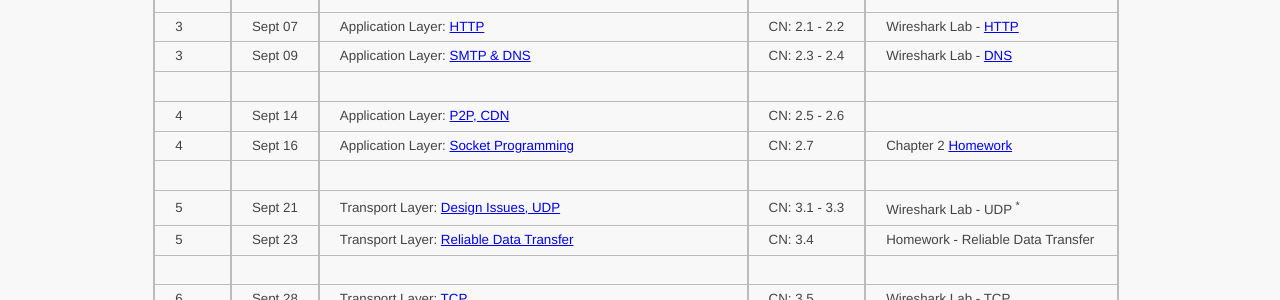
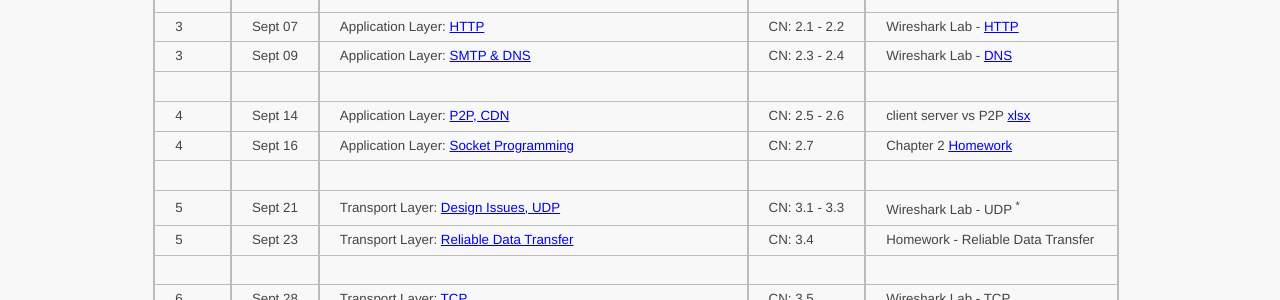
Before and after one commit to ycpcs/cs330-fall2021, a Jekyll site: the page built from schedule/index.md, in a window 1280 px wide. Shown: the part 341-641 px from the top of the page. Built offline with Jekyll 4.4.1, drawn with Linux system fonts in a browser that asks for light colours.

Commit message:
add excel file

```diff
--- a/schedule/index.md
+++ b/schedule/index.md
@@ -19,7 +19,7 @@ CN: [Computer Networking: A Top-Down Approach](https://www.pearson.com/us/higher
 > 3  | Sept 07 | Application Layer: [HTTP](slides/chapter_2.pdf) | CN: 2.1 - 2.2 | Wireshark Lab - [HTTP](../labs/files/Wireshark_HTTP_v8.1.pdf)
 > 3  | Sept 09 | Application Layer: [SMTP & DNS](slides/chapter_2.pdf) | CN: 2.3 - 2.4 | Wireshark Lab - [DNS](../labs/files/Wireshark_DNS_v8.1.pdf)
 > | | | |
-> 4  | Sept 14 | Application Layer: [P2P, CDN](slides/chapter_2.pdf) | CN: 2.5 - 2.6 |
+> 4  | Sept 14 | Application Layer: [P2P, CDN](slides/chapter_2.pdf) | CN: 2.5 - 2.6 | client server vs P2P [xlsx](files/cs_vs_p2p.xlsx)
 > 4  | Sept 16 | Application Layer: [Socket Programming](slides/chapter_2.pdf) | CN: 2.7 | Chapter 2 [Homework](../assign/homework2.html)
 > | | | |
 > 5  | Sept 21 | Transport Layer: [Design Issues, UDP](slides/chapter_3.pdf) | CN: 3.1 - 3.3 | Wireshark Lab - UDP <sup>*</sup>
```
Also changed, not shown: 1 other file.
